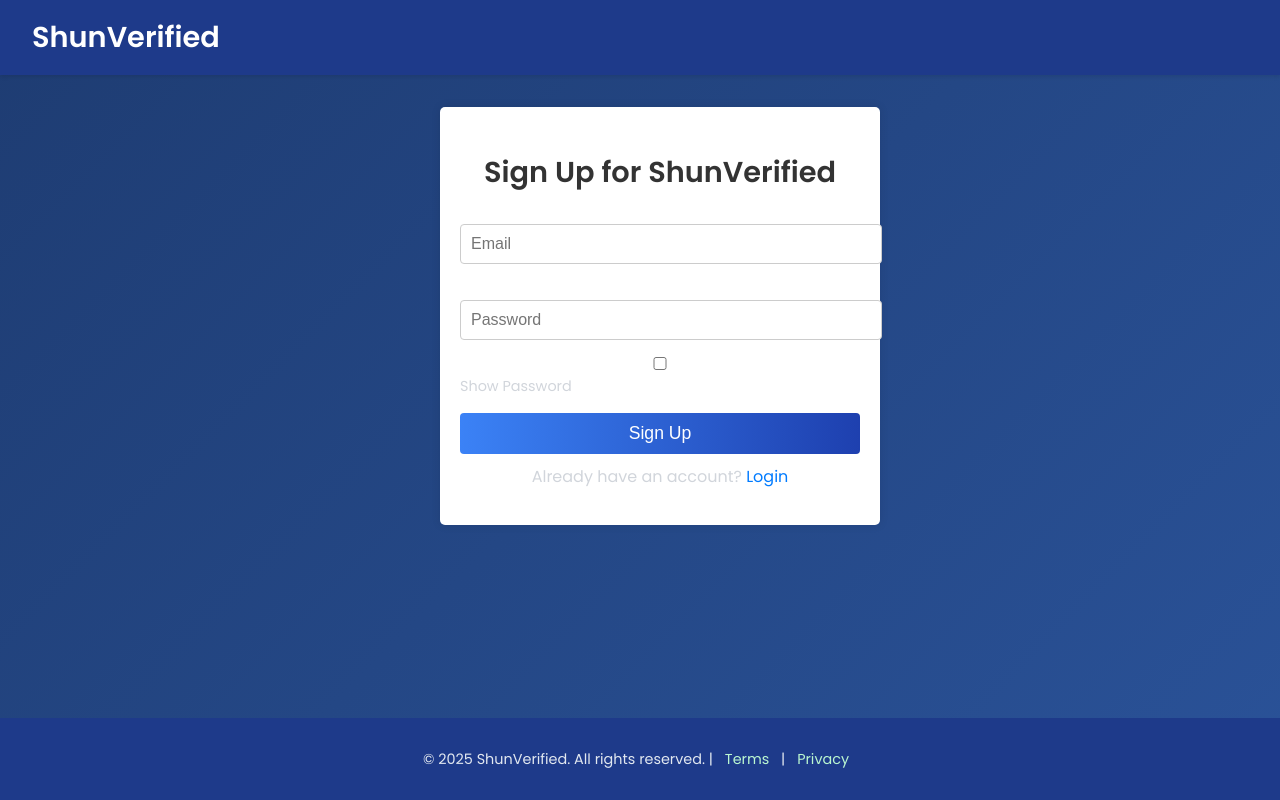
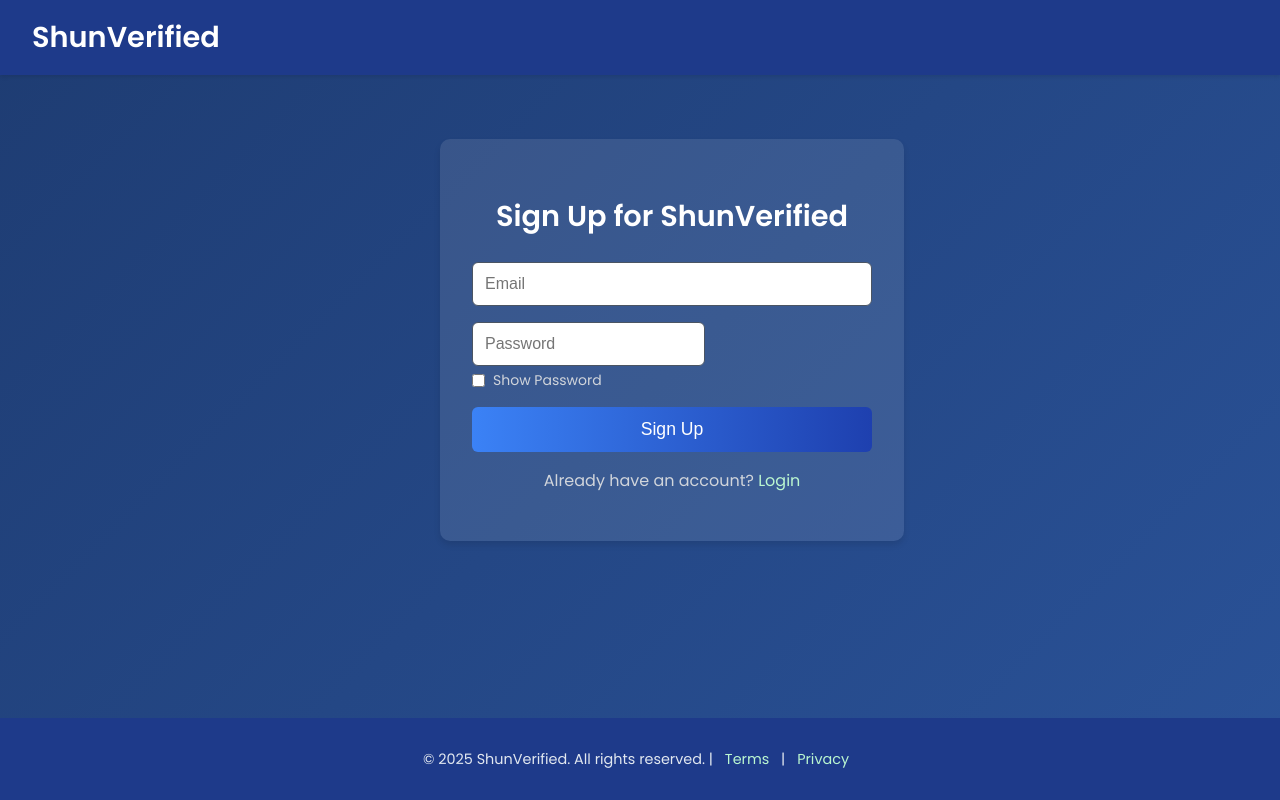
Before and after one commit to Yrnshundem/shunverified, a React (Create React App) app in the folder frontend/: page /signup in a window 1280 px wide. Built offline with nearby package versions, Linux system fonts and the light colour scheme; no server answers.

Commit message:
Update Signup.css

```diff
--- a/frontend/src/components/Signup.css
+++ b/frontend/src/components/Signup.css
@@ -1,24 +1,46 @@
-.signup-container {
+.login-container, .signup-container {
+  background: rgba(255, 255, 255, 0.1);
+  padding: 2rem;
+  border-radius: 10px;
+  box-shadow: 0 4px 6px rgba(0, 0, 0, 0.1);
+  width: 100%;
   max-width: 400px;
-  margin: 0 auto;
-  padding: 20px;
-  background: #fff;
-  border-radius: 5px;
-  box-shadow: 0 0 10px rgba(0, 0, 0, 0.1);
+  margin: 2rem auto;
+  animation: fadeIn 0.5s ease-in;
 }
 
-.signup-title {
+.login-title, .signup-title {
+  color: #ffffff;
   text-align: center;
-  color: #333;
-  margin-bottom: 20px;
+  margin-bottom: 1.5rem;
+  font-size: 1.8rem;
 }
 
-.signup-form input {
-  width: 100%;
-  padding: 10px;
-  margin: 10px 0;
-  border: 1px solid #ccc;
-  border-radius: 4px;
+.error-message {
+  color: #f87171;
+  text-align: center;
+  margin-bottom: 1rem;
+}
+
+.login-form, .signup-form {
+  display: flex;
+  flex-direction: column;
+  gap: 1rem;
+}
+
+input {
+  padding: 0.75rem;
+  border: 1px solid #4b5563;
+  border-radius: 6px;
+  background: #ffffff;
+  color: #1f2937;
+  font-size: 1rem;
+}
+
+input:focus {
+  outline: none;
+  border-color: #3b82f6;
+  box-shadow: 0 0 0 2px rgba(59, 130, 246, 0.3);
 }
 
 .password-container {
@@ -26,45 +48,54 @@
 }
 
 .password-container label {
-  display: block;
-  margin-top: 5px;
-  font-size: 0.9em;
+  display: flex;
+  align-items: center;
+  gap: 0.5rem;
+  color: #d1d5db;
+  font-size: 0.875rem;
+  margin-top: 0.25rem;
 }
 
 .password-container input[type="checkbox"] {
-  margin-right: 5px;
+  margin: 0;
 }
 
-.signup-btn {
-  width: 100%;
-  padding: 10px;
-  background-color: #28a745;
-  color: white;
+.login-btn, .signup-btn {
+  background: linear-gradient(90deg, #3b82f6, #1e40af);
+  color: #ffffff;
+  padding: 0.75rem;
   border: none;
-  border-radius: 4px;
+  border-radius: 6px;
   cursor: pointer;
+  font-size: 1.1rem;
+  transition: transform 0.2s;
 }
 
-.signup-btn:hover {
-  background-color: #218838;
+.login-btn:hover, .signup-btn:hover {
+  transform: scale(1.05);
 }
 
-.error-message {
-  color: red;
+.login-link, .signup-link {
   text-align: center;
-  margin-bottom: 10px;
+  color: #d1d5db;
+  margin-top: 1rem;
 }
 
-.login-link {
-  text-align: center;
-  margin-top: 10px;
-}
-
-.login-link-text {
-  color: #007bff;
+.login-link-text, .signup-link-text {
+  color: #bbf7d0;
   text-decoration: none;
 }
 
-.login-link-text:hover {
+.login-link-text:hover, .signup-link-text:hover {
   text-decoration: underline;
 }
+
+@media (max-width: 640px) {
+  .login-container, .signup-container {
+    margin: 1rem;
+    padding: 1.5rem;
+  }
+  .login-title, .signup-title {
+    font-size: 1.5rem;
+  }
+}
```
